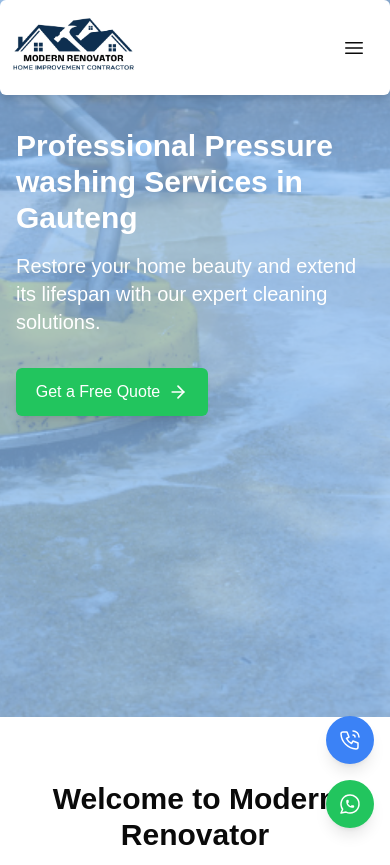
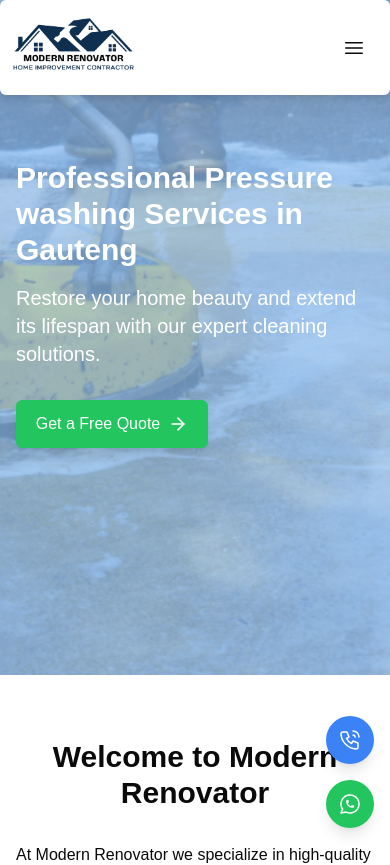
Before and after one commit to banele303/modern-builder, a Next.js app: page /pressure-washing in a window 390 px wide. Shown: the top 865 px of the page. Built offline with nearby package versions, Linux system fonts and the light colour scheme.

Commit message:
updating the home section

```diff
--- a/app/pressure-washing/page.tsx
+++ b/app/pressure-washing/page.tsx
@@ -46,7 +46,7 @@ export default function RoofCleanHome() {
       <ContactButtons />
       <main className="flex-grow">
         {/* Hero Section */}
-        <section className="relative bg-blue-300 h-[85vh] md:h-[70vh] text-white">
+        <section className="relative bg-blue-300 h-[80vh] md:h-[70vh] text-white">
           <div className="absolute inset-0 overflow-hidden ">
             <Image
               src="/cleaning/cement cleaning.png"
@@ -56,7 +56,7 @@ export default function RoofCleanHome() {
               className="opacity-30"
             />
           </div>
-          <div className="container mx-auto px-4  pt-[2rem] md:pt-[4rem] relative z-10 md:max-w-6xl md:px-[4rem]">
+          <div className="container mx-auto px-4  pt-[4rem] relative z-10 md:max-w-6xl md:px-[4rem]">
             <h1 className="text-3xl md:text-5xl font-bold mb-4 pt-[6rem]">Professional Pressure washing Services in Gauteng</h1>
             <p className="text-xl md:text-2xl mb-8">Restore your home beauty and extend its lifespan with our expert cleaning solutions.</p>
             <div className="">
```
